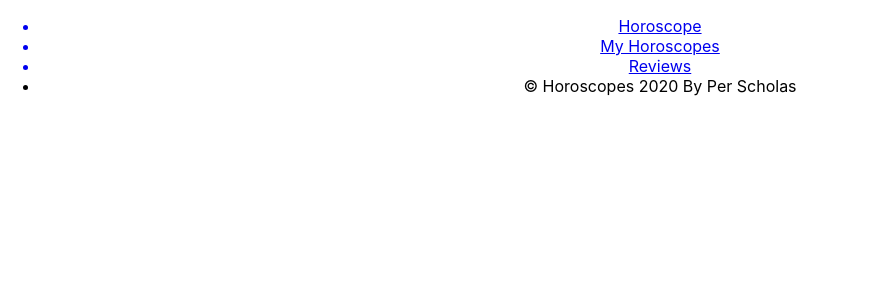
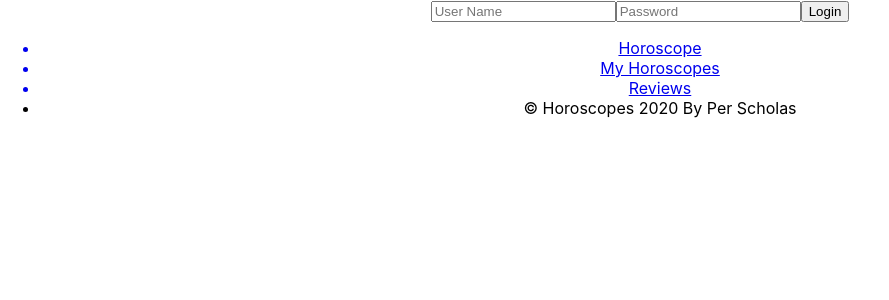
Before and after one commit to DaquanJ/Star, a React (Create React App) app in the folder my_horoscope_client/: page / in a window 1280 px wide. Shown: the top 300 px of the page, without its empty margins (0-889 px from the left). Built offline with nearby package versions, Linux system fonts and the light colour scheme.

Commit message:
establishing routes for signup and login pages

```diff
--- a/my_horoscope_client/src/App.js
+++ b/my_horoscope_client/src/App.js
@@ -1,5 +1,7 @@
 import React from 'react';
 import {BrowserRouter as Router, Switch, Route} from 'react-router-dom';
+import Signup from './components/Signup';
+import Login from './components/Login';
 import DailyHoroscope from './components/DailyHoroscope';
 import MyHoroscopes from './components/MyHoroscopes';
 import Reviews from './components/Reviews';
@@ -11,6 +13,8 @@ function App() {
     <div className="App">
      <Router>
        <Switch>
+         <Route to='/login' component={Login} />
+         <Route path='/signup' component={Signup} />
          <Route path='/horoscope' component={DailyHoroscope} />
          <Route path='/myhoroscopes' component={MyHoroscopes} />
          <Route path='/reviews' component={Reviews} />
```
